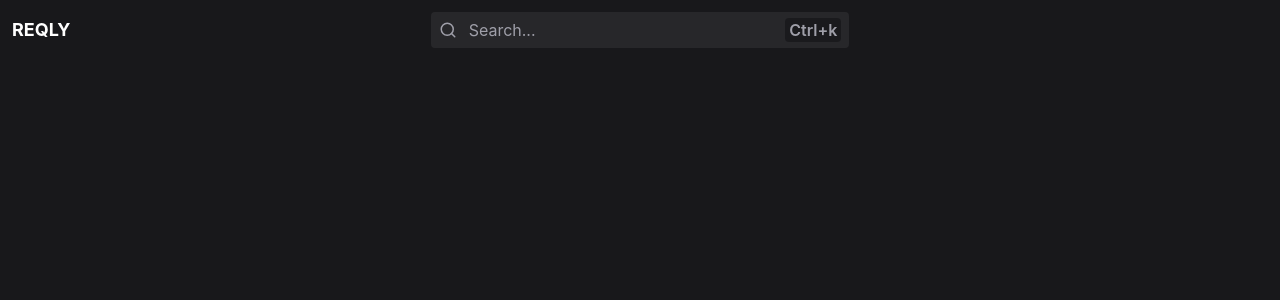
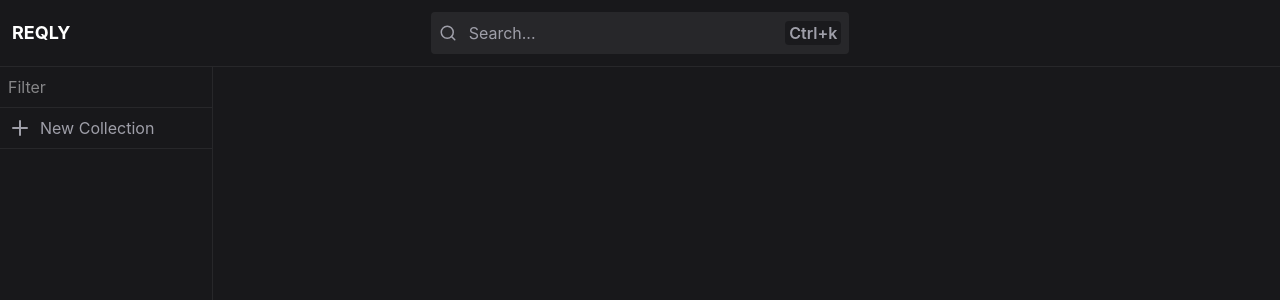
Before and after one commit to gbcosta/Reqly, a React (Vite) app: page / in a window 1280 px wide. Shown: the top 300 px of the page. Built offline with nearby package versions, Linux system fonts and the light colour scheme.

Commit message:
sidebar & workspace created

```diff
--- a/src/App.tsx
+++ b/src/App.tsx
@@ -1,10 +1,12 @@
 import { Header } from "./components/header";
+import { Workspace } from "./components/workspace";
 import "./index.css";
 
 function App() {
   return (
-    <div className="min-h-screen bg-zinc-900">
+    <div className="min-h-screen bg-zinc-900 grid grid-cols-12 grid-rows-12">
       <Header />
+      <Workspace />
     </div>
   );
 }
--- a/src/components/header.tsx
+++ b/src/components/header.tsx
@@ -2,7 +2,7 @@ import { Search } from "lucide-react";
 
 export const Header = () => {
   return (
-    <div className="grid grid-cols-12 p-3">
+    <div className="grid grid-cols-12 p-3 border-b border-b-zinc-800 col-span-12 row-span-1">
       <div className="flex col-span-4 gap-2 items-center min-w-300">
         <h1 className="text-white text-lg font-bold uppercase">reqly</h1>
       </div>
--- /dev/null
+++ b/src/components/workspace/index.tsx
@@ -0,0 +1,9 @@
+import { Sidebar } from "./sidebar";
+
+export const Workspace = () => {
+  return (
+    <div className="grid grid-cols-12 h-full row-span-11 col-span-12">
+      <Sidebar />
+    </div>
+  );
+};
--- /dev/null
+++ b/src/components/workspace/sidebar.tsx
@@ -0,0 +1,20 @@
+import { Plus } from "lucide-react";
+
+export const Sidebar = () => {
+  return (
+    <div className="col-span-2 border-r border-zinc-800">
+      <div className="flex w-full border-b border-b-zinc-800">
+        <input
+          placeholder="Filter"
+          className="w-full outline-none text-zinc-100 px-2 py-2"
+        />
+      </div>
+      <div className="flex w-full border-b border-b-zinc-800 p-2 gap-2">
+        <div className="flex gap-2 text-zinc-400 hover:text-zinc-200 cursor-pointer">
+          <Plus />
+          <span>New Collection</span>
+        </div>
+      </div>
+    </div>
+  );
+};
```
